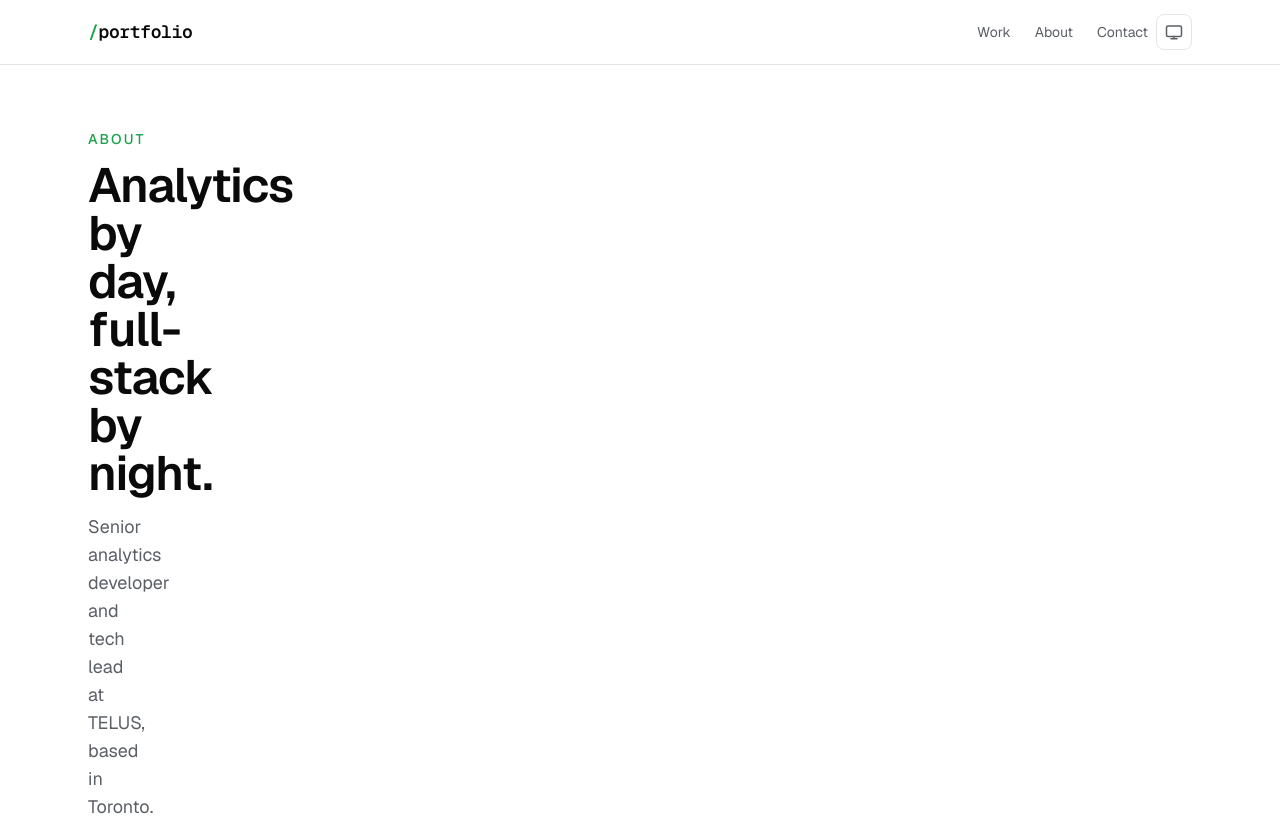
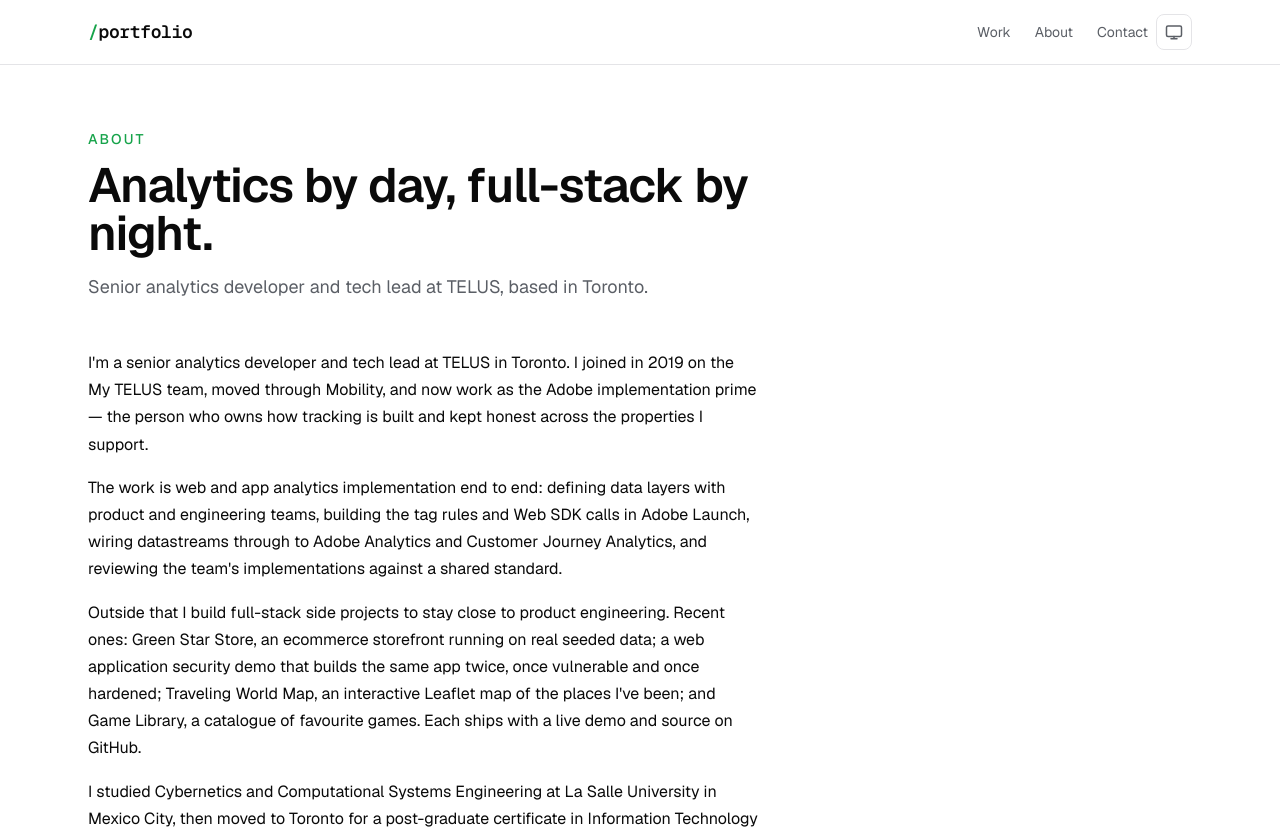
Before and after one commit to dagike/portfolio, a Next.js app: page /about in a window 1280 px wide. Shown: the top 829 px of the page. Built offline with nearby package versions, Linux system fonts and the light colour scheme.

Commit message:
fix: content column widths on text pages
max-w-xl/2xl/3xl resolved against the spacing scale (named keys
collide), collapsing headings and prose to ~30-60px. Use explicit
rem values instead.

```diff
--- a/src/app/about/page.tsx
+++ b/src/app/about/page.tsx
@@ -36,12 +36,12 @@ export default function AboutPage() {
       <p className="text-sm font-medium uppercase tracking-[0.15em] text-accent">
         {about.eyebrow}
       </p>
-      <h1 className="mt-sm max-w-2xl text-4xl font-semibold tracking-tight text-foreground sm:text-5xl">
+      <h1 className="mt-sm max-w-[42rem] text-4xl font-semibold tracking-tight text-foreground sm:text-5xl">
         {about.heading}
       </h1>
-      <p className="mt-md max-w-xl text-lg text-muted">{about.lede}</p>
+      <p className="mt-md max-w-[36rem] text-lg text-muted">{about.lede}</p>
 
-      <div className="mt-2xl max-w-2xl flex flex-col gap-md">
+      <div className="mt-2xl max-w-[42rem] flex flex-col gap-md">
         {about.paragraphs.map((paragraph) => (
           <p key={paragraph} className="text-base leading-relaxed text-foreground">
             {paragraph}
--- a/src/app/page.tsx
+++ b/src/app/page.tsx
@@ -6,10 +6,10 @@ export default function Home() {
       <p className="text-sm font-medium uppercase tracking-[0.15em] text-accent">
         Portfolio
       </p>
-      <h1 className="mt-sm max-w-2xl text-4xl font-semibold tracking-tight text-foreground sm:text-5xl">
+      <h1 className="mt-sm max-w-[42rem] text-4xl font-semibold tracking-tight text-foreground sm:text-5xl">
         Something is being built here.
       </h1>
-      <p className="mt-md max-w-xl text-lg text-muted">
+      <p className="mt-md max-w-[36rem] text-lg text-muted">
         The layout, theming and navigation are in place. Content sections are
         coming next.
       </p>
--- a/src/app/projects/[slug]/page.tsx
+++ b/src/app/projects/[slug]/page.tsx
@@ -79,7 +79,8 @@ export default async function ProjectPage({ params }: PageProps) {
   }
 
   return (
-    <Container as="article" className="max-w-3xl py-3xl">
+    <Container className="py-3xl">
+      <article className="mx-auto max-w-[48rem]">
         <Link
           href="/projects"
           className="inline-flex items-center gap-2xs text-sm font-medium text-muted transition-colors hover:text-foreground"
@@ -168,6 +169,7 @@ export default async function ProjectPage({ params }: PageProps) {
             </p>
           ))}
         </div>
+      </article>
     </Container>
   );
 }
--- a/src/app/projects/page.tsx
+++ b/src/app/projects/page.tsx
@@ -21,10 +21,10 @@ export default function ProjectsPage() {
       <p className="text-sm font-medium uppercase tracking-[0.15em] text-accent">
         Projects
       </p>
-      <h1 className="mt-sm max-w-2xl text-4xl font-semibold tracking-tight text-foreground sm:text-5xl">
+      <h1 className="mt-sm max-w-[42rem] text-4xl font-semibold tracking-tight text-foreground sm:text-5xl">
         Things I&rsquo;ve built.
       </h1>
-      <p className="mt-md max-w-xl text-lg text-muted">
+      <p className="mt-md max-w-[36rem] text-lg text-muted">
         Full-stack projects, each with a live demo and source on GitHub.
       </p>
 
```
Lines whose indentation alone changed are shown as unchanged.
